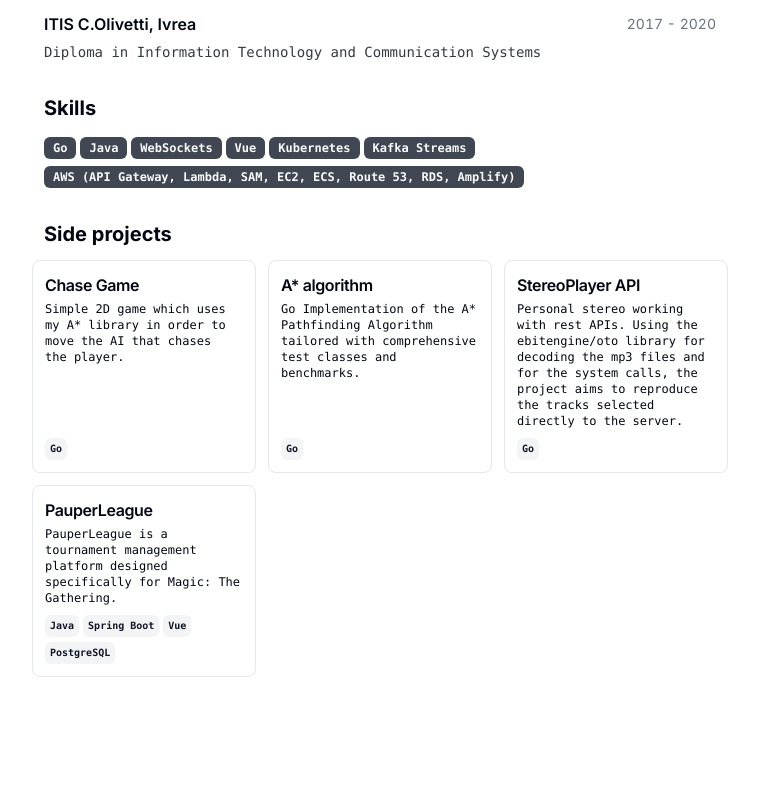
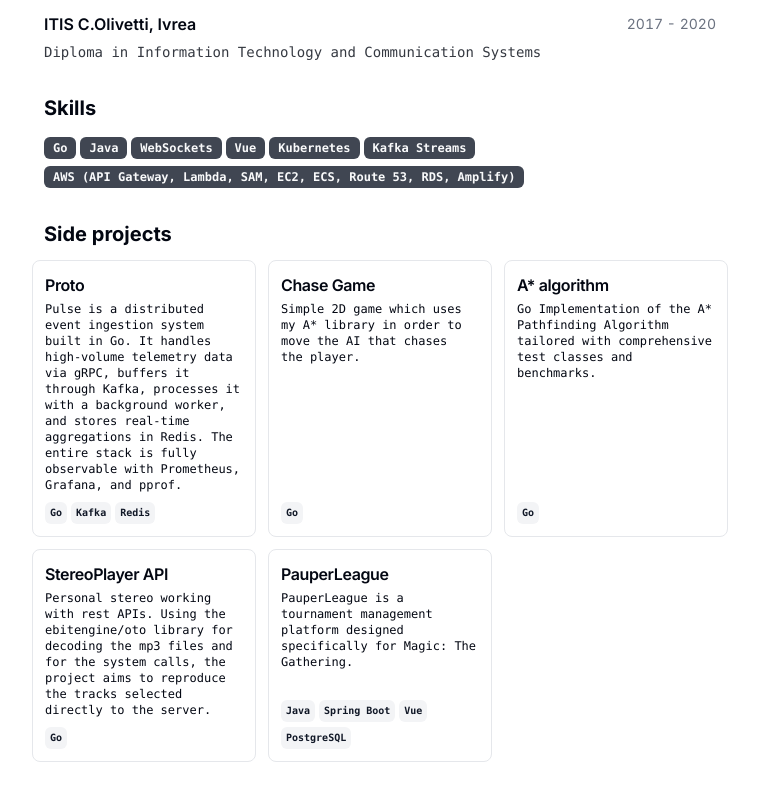
Before and after one commit to matteo00gm/CV_Matteo_Grosso, a Next.js app: page / in a window 1280 px wide. Shown: the part 1512-2312 px from the top of the page, without its empty margins (260-1019 px from the left). Before the commit the page ends 2253 px from the top, so only its background shows below. Built offline with nearby package versions, Linux system fonts and the light colour scheme.

Commit message:
add: Proto project

```diff
--- a/src/data/resume-data.tsx
+++ b/src/data/resume-data.tsx
@@ -167,6 +167,19 @@ export const RESUME_DATA = {
   ],
   projects: [
     {
+      title: "Proto",
+      techStack: [
+        "Go", "Kafka", "Redis"
+      ],
+      description:
+        "Pulse is a distributed event ingestion system built in Go. It handles high-volume telemetry data via gRPC, buffers it through Kafka, processes it with a background worker, and stores real-time aggregations in Redis. The entire stack is fully observable with Prometheus, Grafana, and pprof.",
+      logo: ConsultlyLogo,
+      link: {
+        label: "",
+        href: "",
+      },
+    },
+    {
       title: "Chase Game",
       techStack: [
         "Go",
```
